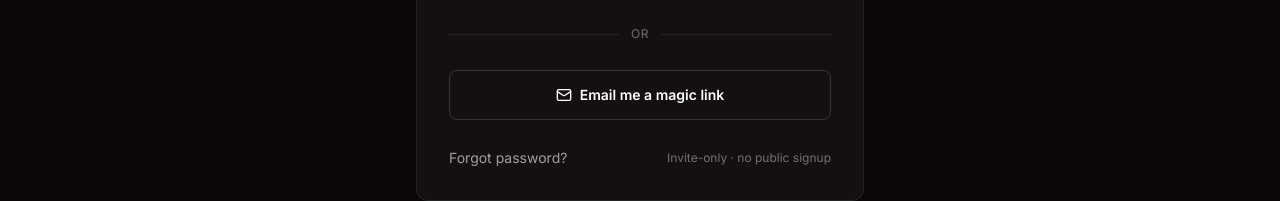
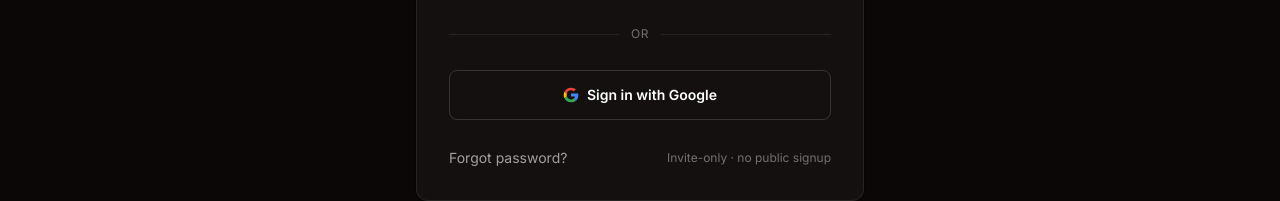
Before and after one commit to sereniumai/serenium-client-onboarding, a React (Vite) app: page /login in a window 1280 px wide. Shown: the part 519-720 px from the top of the page. Built offline with nearby package versions, Linux system fonts and the light colour scheme; no server answers.

Commit message:
Sprint 4, task 3: Google sign-in button on LoginPage

```diff
--- a/src/lib/db/auth.ts
+++ b/src/lib/db/auth.ts
@@ -39,6 +39,16 @@ export async function signOut(): Promise<void> {
   if (error) throw error;
 }
 
+export async function signInWithGoogle(redirectTo?: string): Promise<void> {
+  const { error } = await supabase.auth.signInWithOAuth({
+    provider: 'google',
+    options: {
+      redirectTo: redirectTo ?? (typeof window !== 'undefined' ? `${window.location.origin}/` : undefined),
+    },
+  });
+  if (error) throw error;
+}
+
 export async function requestPasswordReset(email: string): Promise<void> {
   const { error } = await supabase.auth.resetPasswordForEmail(email, {
     redirectTo: `${window.location.origin}/reset-password`,
--- a/src/pages/auth/LoginPage.tsx
+++ b/src/pages/auth/LoginPage.tsx
@@ -3,10 +3,10 @@ import { useNavigate, Link, useLocation } from 'react-router-dom';
 import { useForm } from 'react-hook-form';
 import { zodResolver } from '@hookform/resolvers/zod';
 import { z } from 'zod';
-import { Mail } from 'lucide-react';
 import { AuthLayout } from '../../components/AuthLayout';
 import { useAuth } from '../../auth/AuthContext';
 import { listOrgsForUser } from '../../lib/db/orgs';
+import { signInWithGoogle } from '../../lib/db/auth';
 
 const schema = z.object({
   email: z.string().email('Enter a valid email address'),
@@ -98,8 +98,12 @@ export function LoginPage() {
           <div className="relative flex justify-center"><span className="px-3 text-xs uppercase tracking-wider text-white/40 bg-bg-secondary">or</span></div>
         </div>
 
-        <button type="button" className="btn-secondary w-full" disabled>
-          <Mail className="h-4 w-4" /> Email me a magic link
+        <button
+          type="button"
+          onClick={() => signInWithGoogle().catch(err => setSubmitError(err.message))}
+          className="btn-secondary w-full"
+        >
+          <GoogleMark /> Sign in with Google
         </button>
 
         <div className="flex items-center justify-between text-sm pt-2">
@@ -112,3 +116,14 @@ export function LoginPage() {
     </AuthLayout>
   );
 }
+
+function GoogleMark() {
+  return (
+    <svg width="16" height="16" viewBox="0 0 24 24" xmlns="http://www.w3.org/2000/svg">
+      <path fill="#EA4335" d="M12 5c1.617 0 3.102.6 4.24 1.69l3.165-3.165A11 11 0 0 0 12 1a11 11 0 0 0-9.79 6l3.69 2.87A6.55 6.55 0 0 1 12 5z" />
+      <path fill="#4285F4" d="M23 12.23c0-.82-.07-1.61-.2-2.37H12v4.49h6.18A5.28 5.28 0 0 1 16 17.62l3.67 2.85A10.7 10.7 0 0 0 23 12.23z" />
+      <path fill="#FBBC05" d="M5.9 14.13A6.55 6.55 0 0 1 5.54 12c0-.74.13-1.45.36-2.13L2.21 7A11 11 0 0 0 1 12c0 1.78.42 3.46 1.21 5l3.69-2.87z" />
+      <path fill="#34A853" d="M12 23a10.6 10.6 0 0 0 7.67-2.8l-3.67-2.85A6.5 6.5 0 0 1 5.9 14.13L2.21 17A11 11 0 0 0 12 23z" />
+    </svg>
+  );
+}
```
